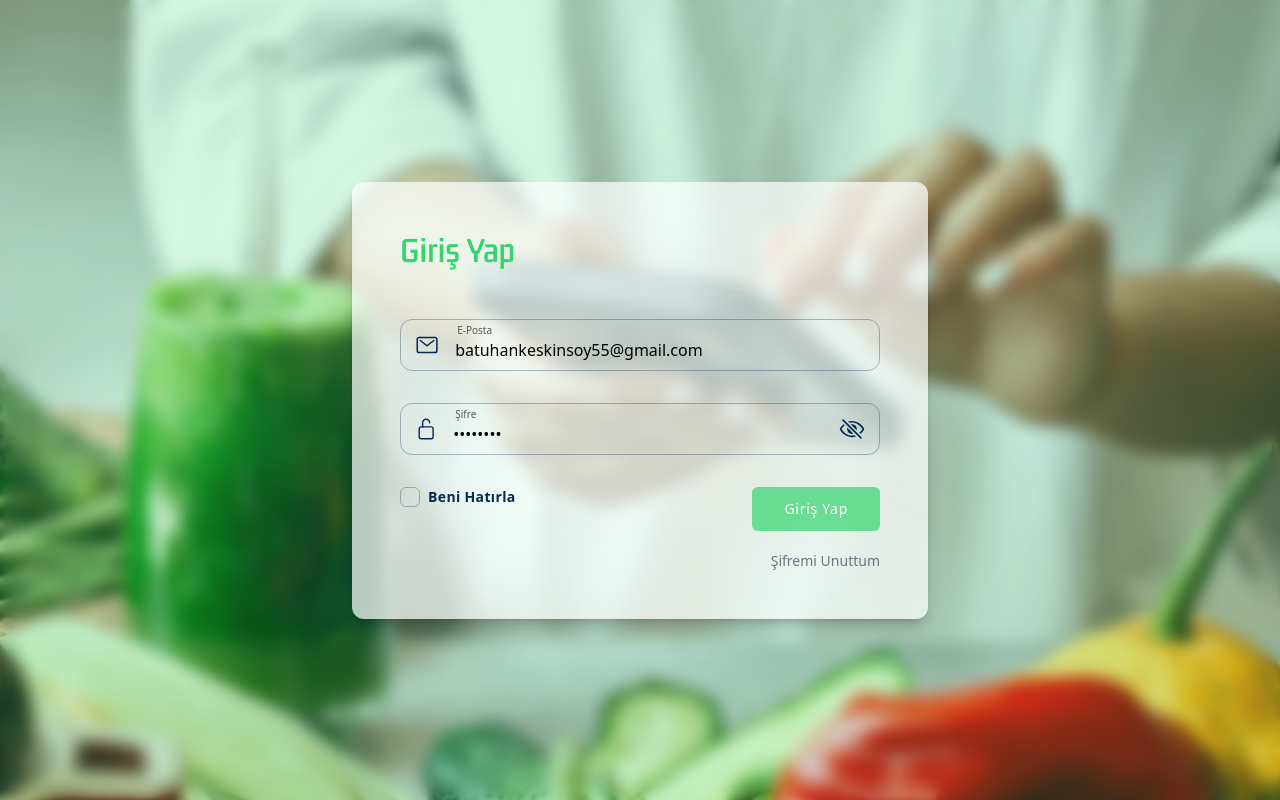
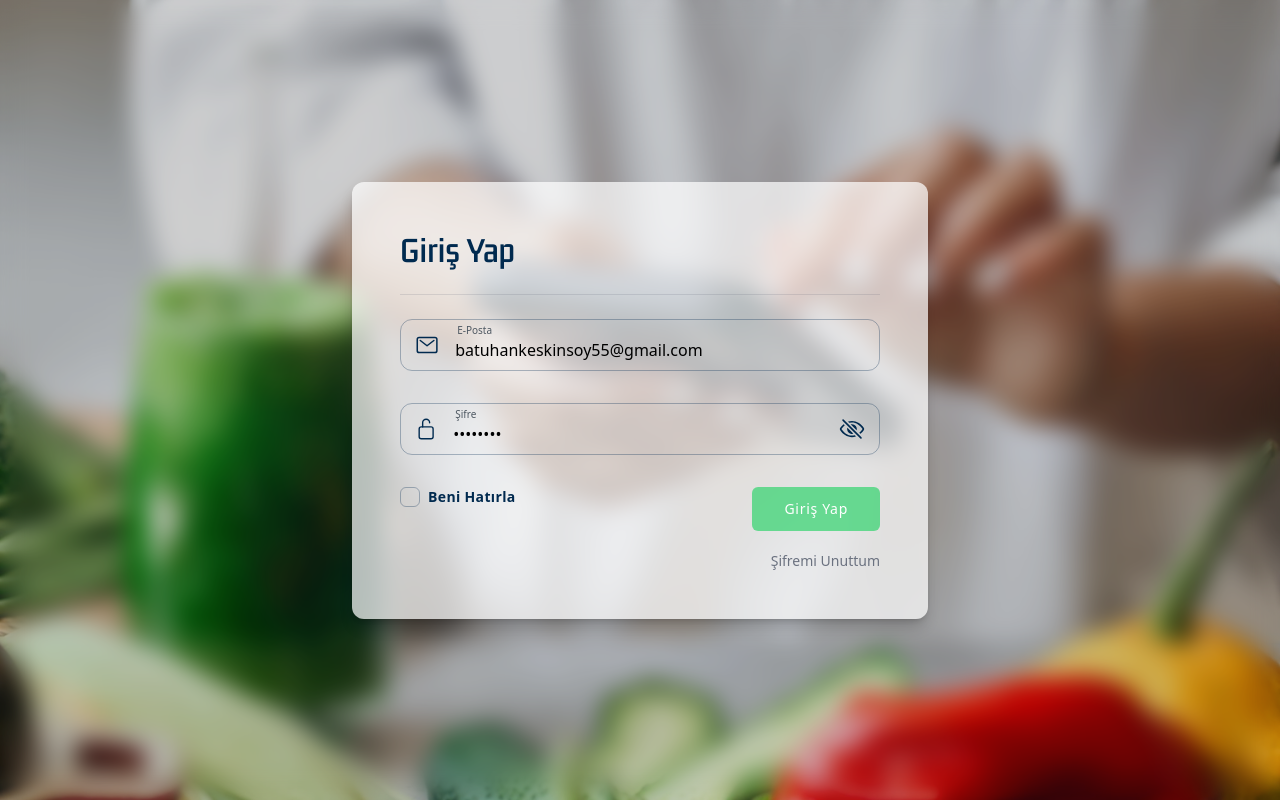
Before and after one commit to BatuhanKeskinsoy/diyetisyen, a Next.js app: page /giris in a window 1280 px wide. Built offline with nearby package versions, Linux system fonts and the light colour scheme.

Commit message:
Update page.tsx

```diff
--- a/src/app/(auth)/giris/page.tsx
+++ b/src/app/(auth)/giris/page.tsx
@@ -14,12 +14,12 @@ function page() {
         fill
         className="object-cover object-bottom"
       />
-      <div className="flex items-center justify-center min-h-screen bg-site/20 p-4 backdrop-blur">
-        <div className="flex flex-col w-full max-w-xl shadow-lg rounded-xl bg-white/70 shadow-black/20 lg:p-12 md:p-8 p-4 overflow-hidden">
-          <h1 className="text-4xl font-semibold font-gemunu text-site">
+      <div className="flex items-center justify-center h-[100dvh] max-h-[100dvh] bg-black-900/20 p-4 backdrop-blur-md">
+        <div className="flex flex-col w-full max-w-xl shadow-lg rounded-xl bg-white/70 shadow-black/20 lg:p-12 p-8 overflow-hidden">
+          <h1 className="text-4xl font-semibold font-gemunu text-[#002a4f]">
             Giriş Yap
           </h1>
-          <hr className="my-6 opacity-20" />
+          <hr className="my-6 border-gray-600 opacity-15" />
           <LoginForm />
         </div>
       </div>
```
